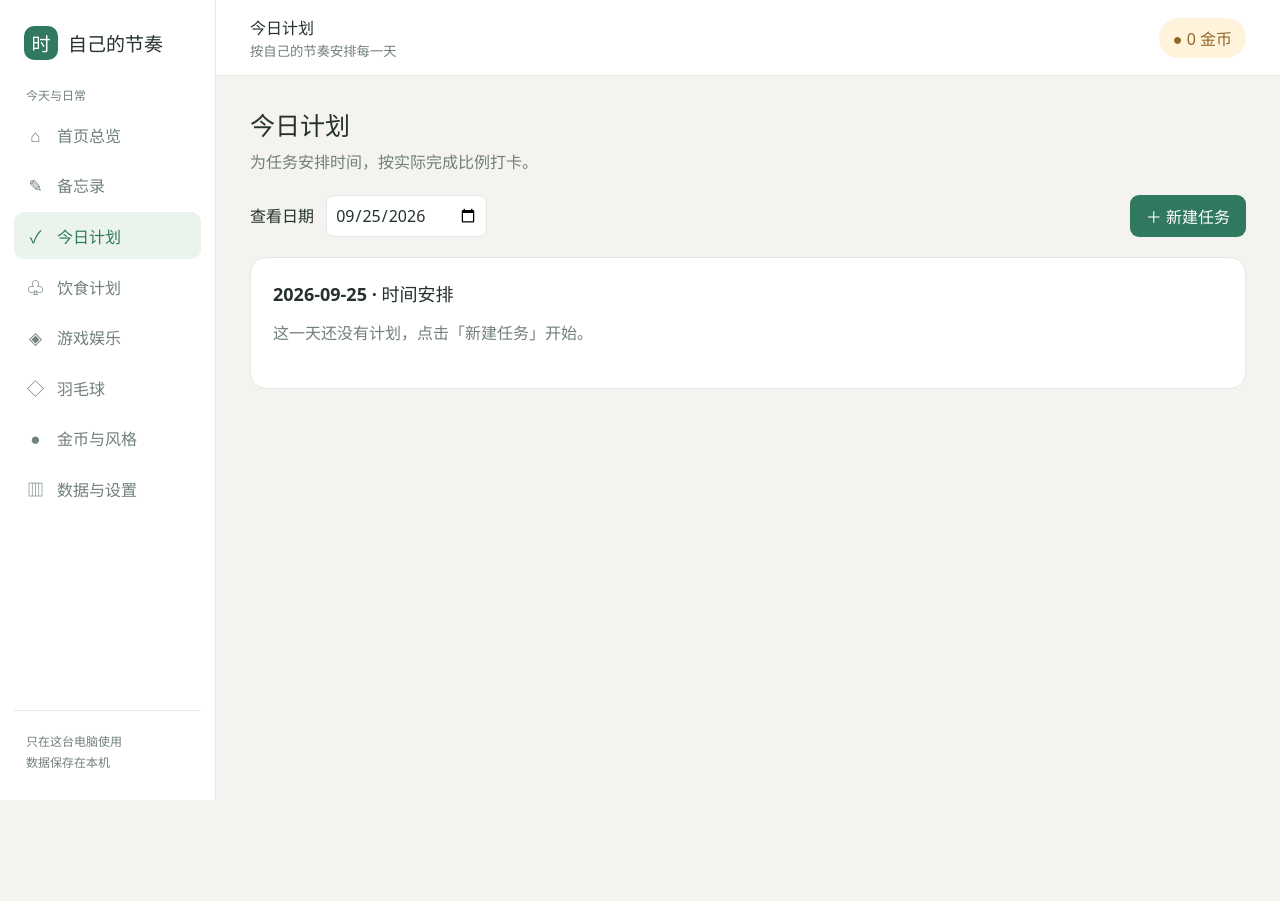
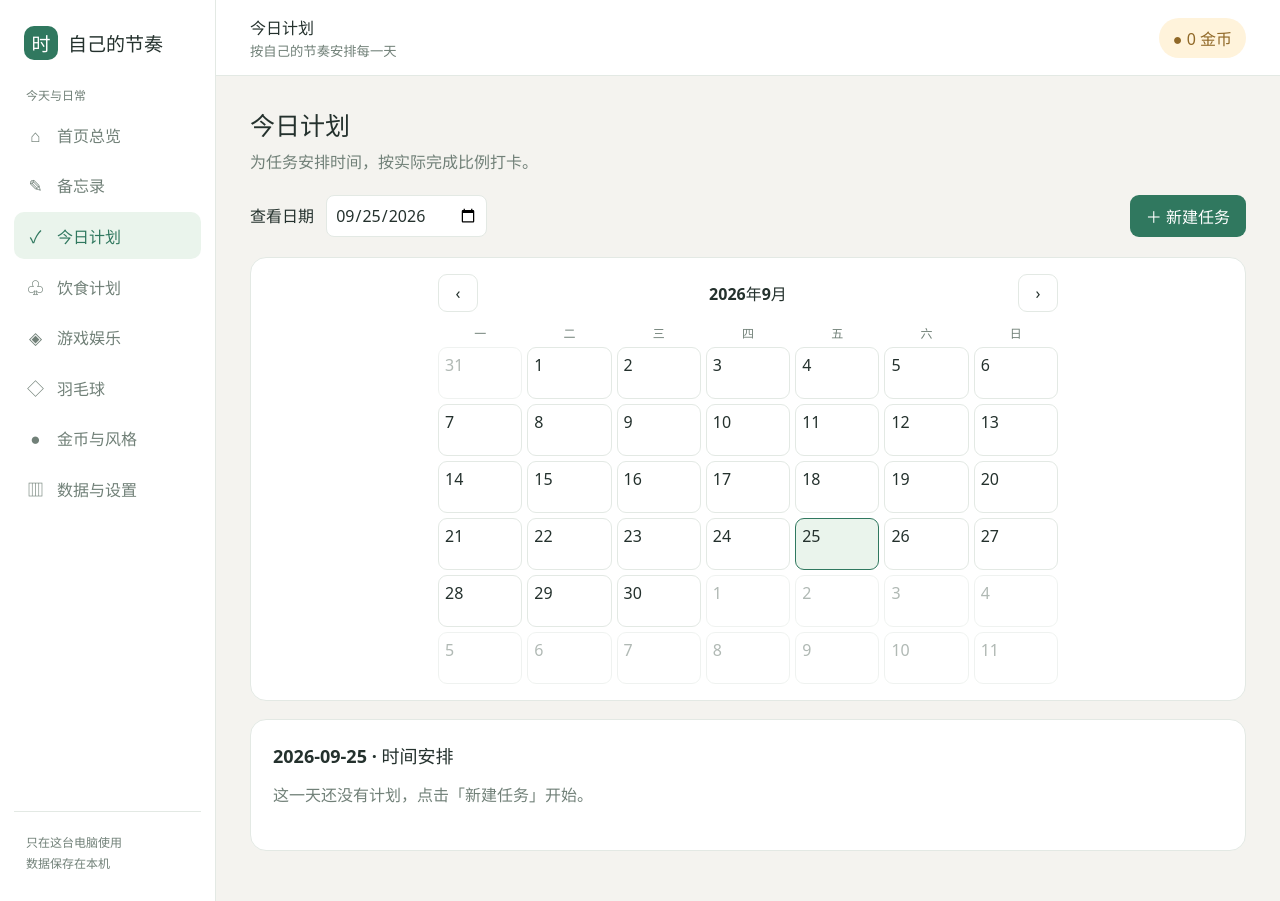
Before and after one commit to lorry-cpu/naozhizhong, a React (Vite) app: page / in a window 1280 px wide. Both pictures are taken after a click on the button "查看或新建任务 →". Before the commit the page ends 800 px from the top, so only its background shows below. Built offline with nearby package versions, Linux system fonts and the light colour scheme.

Commit message:
为生活模块增加日历视图

```diff
--- /dev/null
+++ b/src/components/Calendar.tsx
@@ -0,0 +1,61 @@
+import { localDateKey } from '../domain/rules'
+
+export interface CalendarEntry {
+  date: string
+  count: number
+}
+
+function monthStart(date: string) {
+  const [year, month] = date.split('-').map(Number)
+  return new Date(year, month - 1, 1)
+}
+function dateKey(date: Date) {
+  return localDateKey(date)
+}
+function shiftMonth(date: string, amount: number) {
+  const next = monthStart(date)
+  next.setMonth(next.getMonth() + amount)
+  return dateKey(next).slice(0, 7)
+}
+function daysForMonth(month: string) {
+  const start = monthStart(`${month}-01`)
+  const offset = (start.getDay() + 6) % 7
+  const first = new Date(start)
+  first.setDate(first.getDate() - offset)
+  return Array.from({ length: 42 }, (_, index) => {
+    const day = new Date(first)
+    day.setDate(first.getDate() + index)
+    return day
+  })
+}
+const weekDays = ['一', '二', '三', '四', '五', '六', '日']
+
+export function Calendar({ value, onChange, entries = [], ariaLabel = '日期日历' }: {
+  value: string
+  onChange: (date: string) => void
+  entries?: CalendarEntry[]
+  ariaLabel?: string
+}) {
+  const month = value.slice(0, 7)
+  const entryCounts = new Map(entries.map(entry => [entry.date, entry.count]))
+  const days = daysForMonth(month)
+  return <div className="calendar" aria-label={ariaLabel}>
+    <div className="calendar-header">
+      <button type="button" className="button-secondary" aria-label="上个月" onClick={() => onChange(`${shiftMonth(`${month}-01`, -1)}-01`)}>‹</button>
+      <strong>{monthStart(`${month}-01`).toLocaleDateString('zh-CN', { year: 'numeric', month: 'long' })}</strong>
+      <button type="button" className="button-secondary" aria-label="下个月" onClick={() => onChange(`${shiftMonth(`${month}-01`, 1)}-01`)}>›</button>
+    </div>
+    <div className="calendar-weekdays">{weekDays.map(day => <span key={day}>{day}</span>)}</div>
+    <div className="calendar-grid">
+      {days.map(day => {
+        const date = dateKey(day)
+        const count = entryCounts.get(date) ?? 0
+        const currentMonth = date.startsWith(month)
+        return <button key={date} type="button" className={`calendar-day ${currentMonth ? '' : 'outside'} ${date === value ? 'selected' : ''}`}
+          aria-label={date} aria-current={date === value ? 'date' : undefined} onClick={() => onChange(date)}>
+          <span>{day.getDate()}</span>{count > 0 && <small>{count}</small>}
+        </button>
+      })}
+    </div>
+  </div>
+}
--- a/src/pages/BadmintonPage.tsx
+++ b/src/pages/BadmintonPage.tsx
@@ -3,12 +3,14 @@ import { all, remove, save, watchChanges } from '../db/database'
 import type { Badminton } from '../db/types'
 import { badmintonMinutes, validateBadminton } from '../domain/life'
 import { localDateKey } from '../domain/rules'
+import { Calendar } from '../components/Calendar'
 
 const fresh = (): Badminton => ({
   id: crypto.randomUUID(), date: localDateKey(new Date()), start: '18:00', end: '19:00',
   balls: 0, training: '', feeling: '',
 })
 export function BadmintonPage() {
+  const [date, setDate] = useState(localDateKey(new Date()))
   const [rows, setRows] = useState<Badminton[]>([])
   const [form, setForm] = useState<Badminton>(fresh)
   const [editing, setEditing] = useState(false)
@@ -26,8 +28,11 @@ export function BadmintonPage() {
     } catch (reason) { setError(reason instanceof Error ? reason.message : String(reason)) }
   }
   const sorted = [...rows].sort((a, b) => (b.date + b.start).localeCompare(a.date + a.start))
+  const daily = sorted.filter(row => row.date === date)
   return <>
     <h1>羽毛球</h1><p className="subtitle">记录每次打球的时间、用球、训练内容与感受。</p>
+    <section className="panel calendar-panel"><Calendar value={date} onChange={setDate}
+      entries={rows.map(row => ({ date: row.date, count: 1 }))} ariaLabel="羽毛球日历" /></section>
     <section className="panel"><h2>{editing ? '修改打球记录' : '记录一次打球'}</h2>
       <form className="form-grid" onSubmit={e => void submit(e)}>
         <label>打球日期<input type="date" required value={form.date} onChange={e => setForm({ ...form, date: e.target.value })} /></label>
@@ -42,13 +47,14 @@ export function BadmintonPage() {
     <section className="panel"><h2>累计记录</h2>
       <p>{rows.length} 次 · {rows.reduce((sum, r) => sum + badmintonMinutes(r), 0)} 分钟 · 消耗 {rows.reduce((sum, r) => sum + r.balls, 0)} 个球</p>
     </section>
-    <section className="panel"><h2>打球历史</h2>
-      {sorted.length === 0 && <p className="subtitle">还没有打球记录。</p>}
-      {sorted.map(row => <div className="history-row" key={row.id}><span><strong>{row.date} · {row.start}—{row.end}</strong><br />
+    <section className="panel"><h2>{date} 的打球记录</h2>
+      {daily.length === 0 && <p className="subtitle">当天还没有打球记录。</p>}
+      {daily.map(row => <div className="history-row" key={row.id}><span><strong>{row.date} · {row.start}—{row.end}</strong><br />
         用球 {row.balls} 个 · {badmintonMinutes(row)} 分钟<br />训练：{row.training}<br />感受：{row.feeling}</span>
         <div className="button-row"><button className="button-link" onClick={() => { setForm(row); setEditing(true) }}>编辑</button>
           <button className="button-link" onClick={() => { if (window.confirm('删除这次打球记录？')) void remove('badminton', row.id).catch(e => setError(String(e))) }}>删除</button></div></div>)}
     </section>
+    <section className="panel"><h2>全部打球历史</h2><p>{sorted.length ? `共 ${sorted.length} 次记录` : '还没有打球记录。'}</p></section>
     {error && <p role="alert" className="error">{error}</p>}
   </>
 }
--- a/src/pages/FoodPage.tsx
+++ b/src/pages/FoodPage.tsx
@@ -3,6 +3,7 @@ import { all, remove, save, watchChanges } from '../db/database'
 import type { Meal } from '../db/types'
 import { mondayOf, validateMeal } from '../domain/life'
 import { localDateKey } from '../domain/rules'
+import { Calendar } from '../components/Calendar'
 
 const fresh = (date: string): Meal => ({ id: crypto.randomUUID(), date, kind: '早餐', time: '08:00', food: '', spent: null })
 export function FoodPage() {
@@ -28,7 +29,8 @@ export function FoodPage() {
   }
   return <>
     <h1>饮食计划</h1><p className="subtitle">按餐次安排吃什么、几点吃，并记录实际花费。</p>
-    <div className="toolbar"><label>查看日期 <input aria-label="饮食日期" type="date" value={date} onChange={e => setDate(e.target.value)} /></label></div>
+    <section className="panel calendar-panel"><Calendar value={date} onChange={setDate}
+      entries={rows.map(row => ({ date: row.date, count: 1 }))} ariaLabel="饮食日历" /></section>
     <section className="panel"><h2>{editing ? '修改餐次' : '添加餐次'}</h2>
       <form className="form-grid" onSubmit={e => void submit(e)}>
         <label>用餐日期<input required type="date" value={form.date} onChange={e => setForm({ ...form, date: e.target.value })} /></label>
--- a/src/pages/FunPage.tsx
+++ b/src/pages/FunPage.tsx
@@ -3,6 +3,7 @@ import { all, remove, save, watchChanges } from '../db/database'
 import type { Entertainment } from '../db/types'
 import { mondayOf, validateEntertainment } from '../domain/life'
 import { localDateKey } from '../domain/rules'
+import { Calendar } from '../components/Calendar'
 
 const fresh = (date: string): Entertainment => ({
   id: crypto.randomUUID(), date, category: '游戏', title: '',
@@ -35,7 +36,8 @@ export function FunPage() {
   }
   return <>
     <h1>游戏娱乐</h1><p className="subtitle">先安排娱乐时间，再单独记录实际玩了多久。</p>
-    <div className="toolbar"><label>查看日期 <input aria-label="娱乐日期" type="date" value={date} onChange={e => setDate(e.target.value)} /></label></div>
+    <section className="panel calendar-panel"><Calendar value={date} onChange={setDate}
+      entries={rows.map(row => ({ date: row.date, count: 1 }))} ariaLabel="娱乐日历" /></section>
     <section className="panel"><h2>{editing ? '修改娱乐记录' : '安排娱乐'}</h2>
       <form className="form-grid" onSubmit={e => void submit(e)}>
         <label>日期<input type="date" required value={form.date} onChange={e => setForm({ ...form, date: e.target.value })} /></label>
--- a/src/pages/TasksPage.tsx
+++ b/src/pages/TasksPage.tsx
@@ -4,6 +4,7 @@ import type { TaskInstance, TaskTemplate, TimerRecord } from '../db/types'
 import { localDateKey, nextMidnight, payoutFor, rewardCap } from '../domain/rules'
 import { cancelTask, changeRepeat, createTask, elapsedMs, pauseTimer, startTimer, stopRepeating, tasksForDate, updateTask } from '../domain/tasks'
 import { settleTask } from '../domain/coins'
+import { Calendar } from '../components/Calendar'
 
 const today = () => localDateKey(new Date())
 const initialForm = (date: string) => ({
@@ -16,6 +17,7 @@ const difficultyLabels = { easy: '简单', medium: '中等', hard: '困难' }
 export function TasksPage() {
   const [date, setDate] = useState(today())
   const [items, setItems] = useState<TaskInstance[]>([])
+  const [calendarItems, setCalendarItems] = useState<TaskInstance[]>([])
   const [timers, setTimers] = useState<Record<string, TimerRecord>>({})
   const [templates, setTemplates] = useState<Record<string, TaskTemplate>>({})
   const [form, setForm] = useState<Form>(initialForm(today()))
@@ -31,8 +33,9 @@ export function TasksPage() {
   const load = useCallback(async () => {
     try {
       const next = await tasksForDate(date)
-      const [recorded, source] = await Promise.all([all('timers'), all('templates')])
+      const [recorded, source, occurrences] = await Promise.all([all('timers'), all('templates'), all('occurrences')])
       setItems(next)
+      setCalendarItems(occurrences)
       setTimers(Object.fromEntries(recorded.map(timer => [timer.id, timer])))
       setTemplates(Object.fromEntries(source.map(template => [template.id, template])))
     } catch (reason) { setError(String(reason)) }
@@ -78,6 +81,8 @@ export function TasksPage() {
         setForm(initialForm(date < today() ? today() : date)); setEditing(null); setFormOpen(true)
       }}>＋ 新建任务</button>
     </div>
+    <section className="panel calendar-panel"><Calendar value={date} onChange={setDate}
+      entries={calendarItems.filter(item => item.status !== 'cancelled').map(item => ({ date: item.date, count: 1 }))} ariaLabel="计划日历" /></section>
     {formOpen && <section className="panel">
       <h2>{editing ? '修改任务' : '新建计划任务'}</h2>
       <form onSubmit={event => void submit(event)} className="form-grid">
--- a/src/styles/app.css
+++ b/src/styles/app.css
@@ -65,6 +65,16 @@ h2 { font-size: 18px; margin: 0 0 14px; }
 .memo-record { display: grid; grid-template-columns: 120px minmax(0, 1fr); width: 100%; text-align: left; gap: 14px; border: 0; border-top: 1px solid var(--app-border); background: transparent; color: var(--app-ink); padding: 13px 0; }
 .memo-record span { overflow-wrap: anywhere; }
 .memo-record.active { color: var(--app-primary); }
+.calendar-panel { padding: 16px; }
+.calendar { width: min(620px, 100%); margin: 0 auto; }
+.calendar-header { display: flex; justify-content: space-between; align-items: center; margin-bottom: 12px; }
+.calendar-header .button-secondary { min-width: 40px; padding: 7px 10px; }
+.calendar-weekdays, .calendar-grid { display: grid; grid-template-columns: repeat(7, minmax(0, 1fr)); gap: 5px; }
+.calendar-weekdays { color: var(--app-muted); text-align: center; font-size: 12px; padding-bottom: 5px; }
+.calendar-day { min-height: 52px; border: 1px solid var(--app-border); border-radius: 9px; background: var(--app-panel); color: var(--app-ink); padding: 6px; display: flex; flex-direction: column; align-items: flex-start; justify-content: space-between; }
+.calendar-day:hover, .calendar-day.selected { border-color: var(--app-primary); background: var(--app-soft); }
+.calendar-day.outside { color: var(--app-muted); opacity: .55; }
+.calendar-day small { color: var(--app-primary); font-size: 11px; }
 button:disabled { cursor: default; opacity: .65; }
 :root[data-theme="focus"] .button-primary { color: #182920; }
 @media (max-width: 700px) {
```
Also changed, not shown: 6 other files (tests, documents, lock files or other folders).
